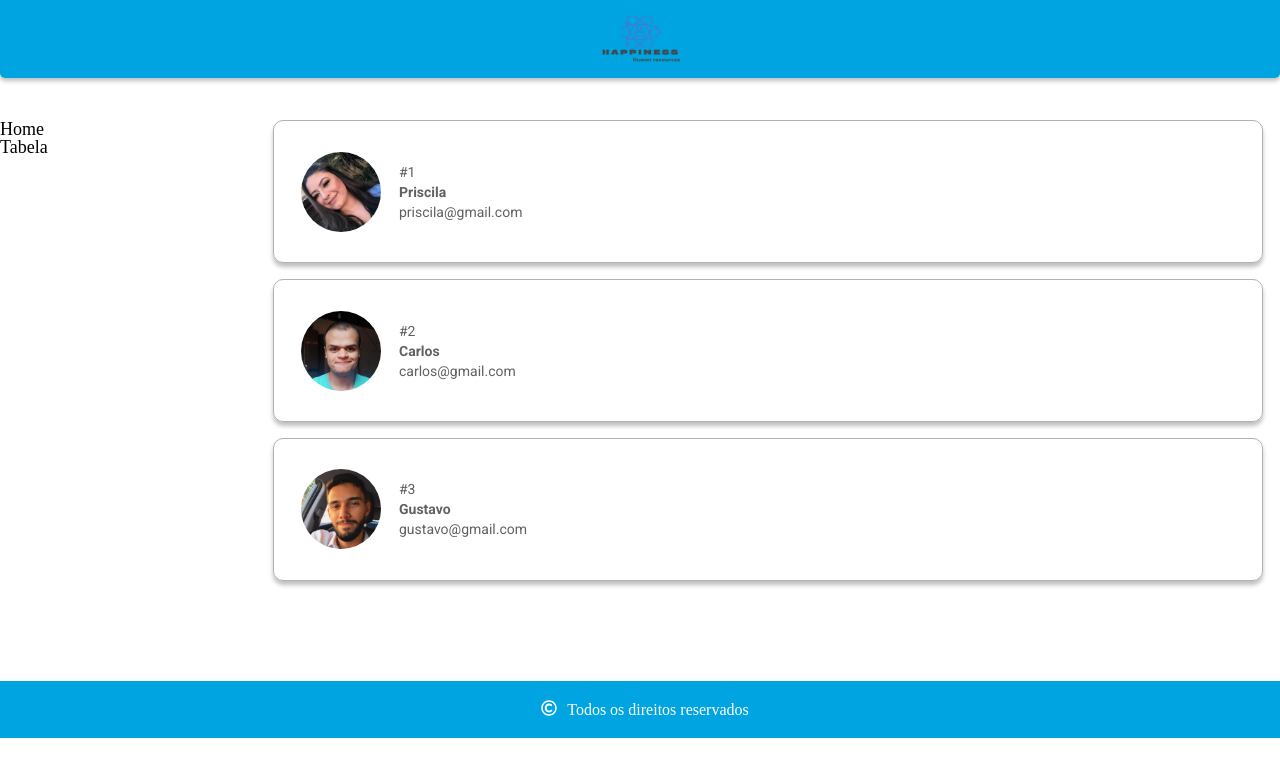
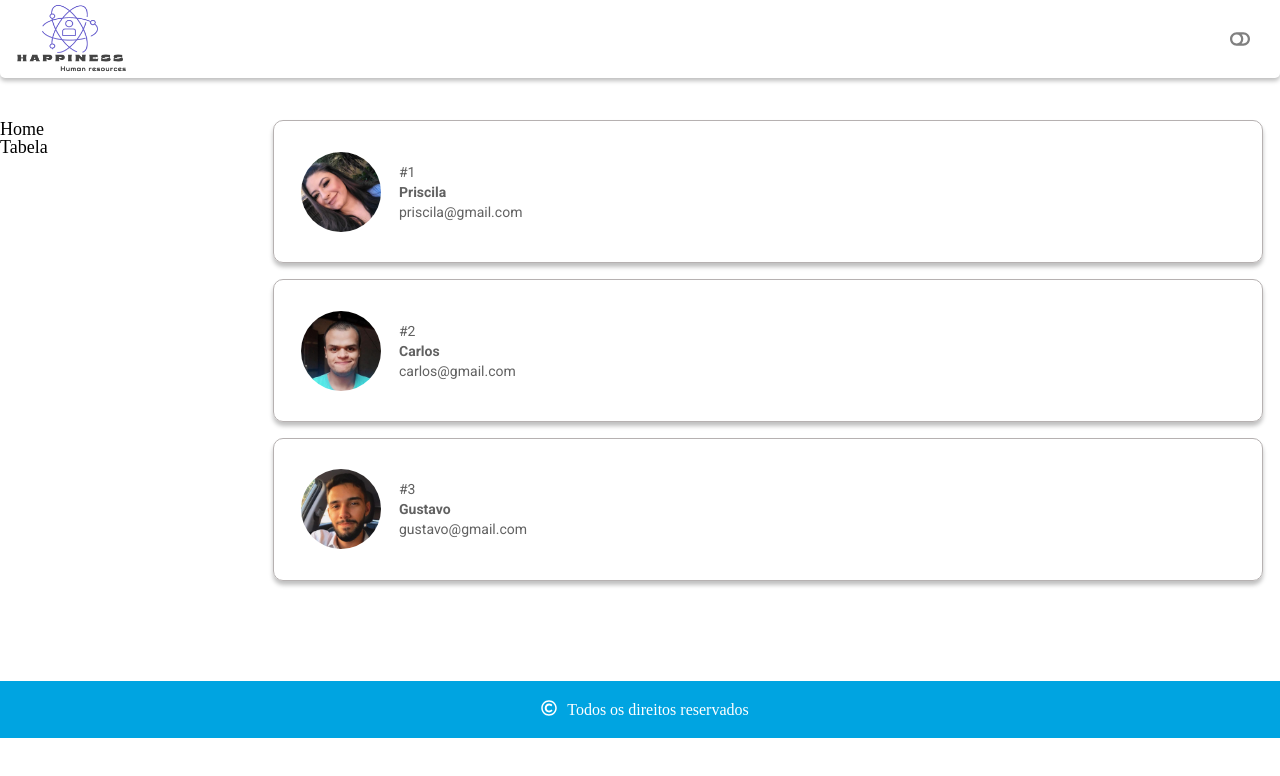
Before and after one commit to ramosspri/happiness, a React (Create React App) app in the folder front-end/: page / in a window 1280 px wide. Shown: the top 776 px of the page. Built offline with nearby package versions, Linux system fonts and the light colour scheme.

Commit message:
adicionando o toggle do theme

```diff
--- a/front-end/src/componentes/Header/Logo/styles.ts
+++ b/front-end/src/componentes/Header/Logo/styles.ts
@@ -2,8 +2,7 @@ import styled from 'styled-components';
 
 export const ImgLogo = styled.img`
   grid-area: logo;
-  display: flex;
   justify-content: start;
-  width: 100px;
-  height: 90px;
+  width: 8.75rem;
+  height: 8.125rem;
 `;
--- a/front-end/src/componentes/Header/index.tsx
+++ b/front-end/src/componentes/Header/index.tsx
@@ -2,10 +2,13 @@ import React from 'react';
 import { SideMenu } from '../SideMenu';
 import { Logo } from './Logo';
 import { ContainerHeader } from './styles';
+import { FaToggleOff, FaToggleOn } from "react-icons/fa";
 
 const Header = () => {
   return (
     <ContainerHeader>
+      <FaToggleOff size="1.25rem" color="grey" style={{position:'absolute', right:'30px'}}/>
+      {/* <FaToggleOn/> */}
       <SideMenu mostra={'hide2'} />
       <Logo />
     </ContainerHeader>
--- a/front-end/src/componentes/Header/styles.ts
+++ b/front-end/src/componentes/Header/styles.ts
@@ -2,10 +2,9 @@ import styled from 'styled-components';
 
 export const ContainerHeader = styled.header`
   display: flex;
-  justify-content: space-around;
   align-items: center;
   grid-area: header;
-  background-color: ${({ theme }) => theme.colors.primary};
+  background-color: ${({ theme }) => theme.colors.secondary};
   height: 4.9rem;
   box-shadow: 0rem 0.1875rem 0.25rem 0rem rgb(0 0 0 / 25%);
   border-bottom-right-radius: 0.3125rem;
```
Also changed, not shown: front-end/src/componentes/Body/Home/styles.ts (line endings or trailing spaces).
